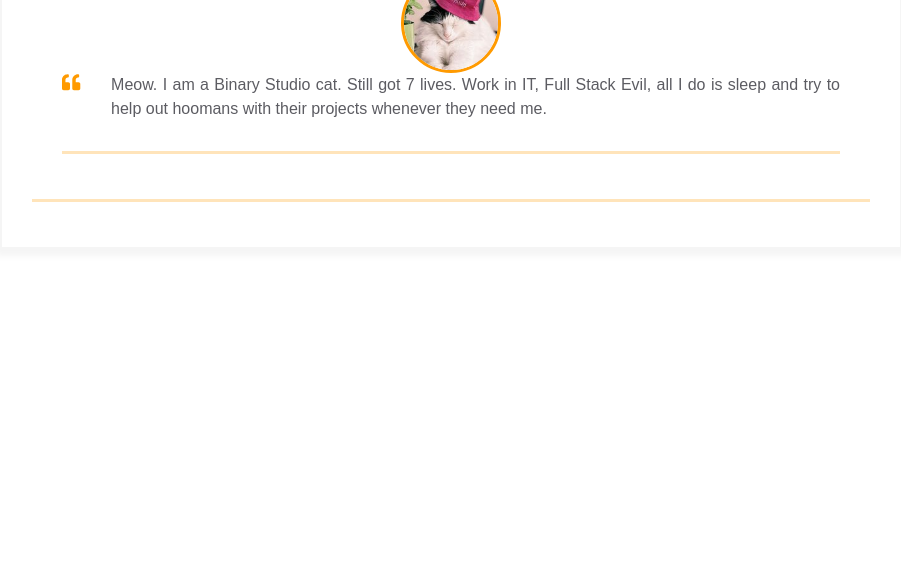
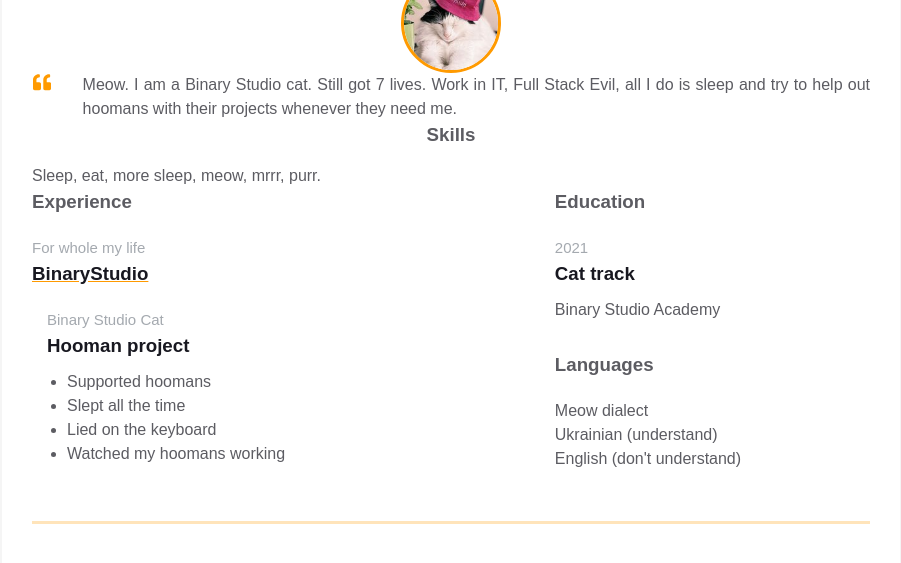
Before and after one commit to AndriiSokyrko/homepage, a plain HTML site: page index.html in a window 1280 px wide. Shown: the part 229-792 px from the top of the page, without its empty margins (189-1090 px from the left). Drawn offline with Linux system fonts and the light colour scheme.

Commit message:
patch/content/secondary

```diff
--- a/index.html
+++ b/index.html
@@ -45,8 +45,6 @@
                         </a>
                     </div>
                 </div>
-                <div class="container">
-                    <div class="resume__block">
                 <div class="intro">
                     <div class="intro__icon-wrapper">
                         <svg class="intro__icon" xmlns="http://www.w3.org/2000/svg" viewBox="0 0 512 512">
@@ -61,9 +59,57 @@
                         they need me.
                     </p>
                 </div>
+                <div class="skills">
+                    <h3 class="skills__header">Skills</h3>
+                    <p class="skills__text">Sleep, eat, more sleep, meow, mrrr, purr. </p>
+                </div>
+                <div class="main-info fh">
+                    <div class="experiences">
+                        <h3 class="experiences__header">Experience</h3>
+                        <div class="experiences__company">
+                            <div class="experiences__company-header">
+                                <span class="experiences__company-header-durability">For whole my life</span>
+                                <h3 class="experiences__company-header-name">BinaryStudio</h3>
+                            </div>
+
+                            <div class="experiences__company-project">
+                                <span class="experiences__company-project-role">Binary Studio Cat</span>
+                                <h3 class="experiences__company-project-name">Hooman project</h3>
+                                <ul class="experiences__company-project-responsibilities">
+                                    <li>Supported hoomans</li>
+                                    <li>Slept all the time</li>
+                                    <li>Lied on the keyboard</li>
+                                    <li>Watched my hoomans working</li>
+                                </ul>
                             </div>
                         </div>
                     </div>
+                    <div class="additional-info fv">
+                        <div class="additional-info__education">
+                            <h3 class="additional-info__education-header">Education</h3>
+                            <div class="additional-info__education-university">
+                                <span class="additional-info__education-university-durability">2021</span>
+                                <h3 class="additional-info__education-university-speciality">Cat track</h3>
+                                <p class="additional-info__education-university-name">Binary Studio Academy</p>
+                            </div>
+                        </div>
+
+                        <div class="additional-info__languages">
+                            <h3 class="additional-info__languages-header">Languages</h3>
+                            <p class="additional-info__languages-item">
+                                Meow dialect
+                            </p>
+                            <p class="additional-info__languages-item">
+                                Ukrainian (understand)
+                            </p>
+                            <p class="additional-info__languages-item">
+                                English (don't understand)
+                            </p>
+                        </div>
+                    </div>
+                </div>
+            </div>
+
         </div>
     </div>
 </main>
```
Lines whose indentation alone changed are shown as unchanged.
